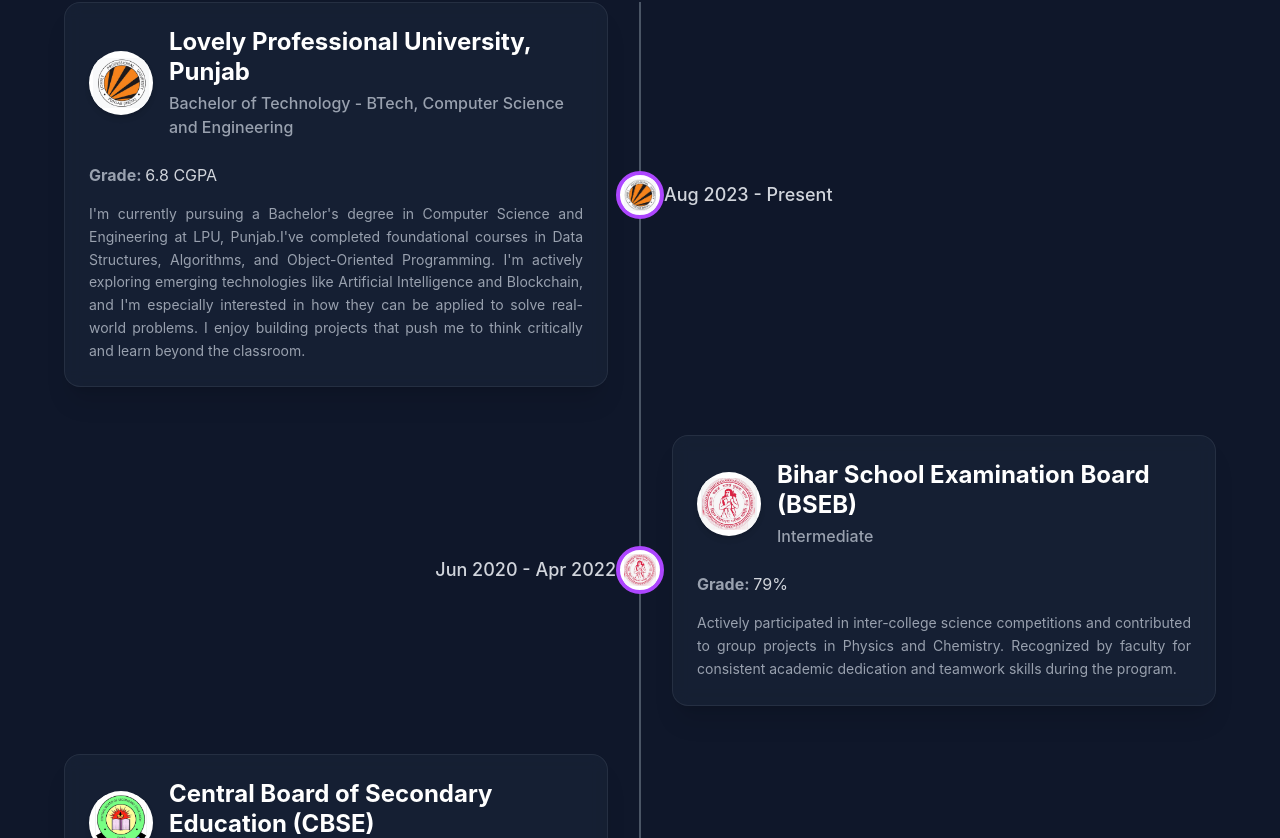
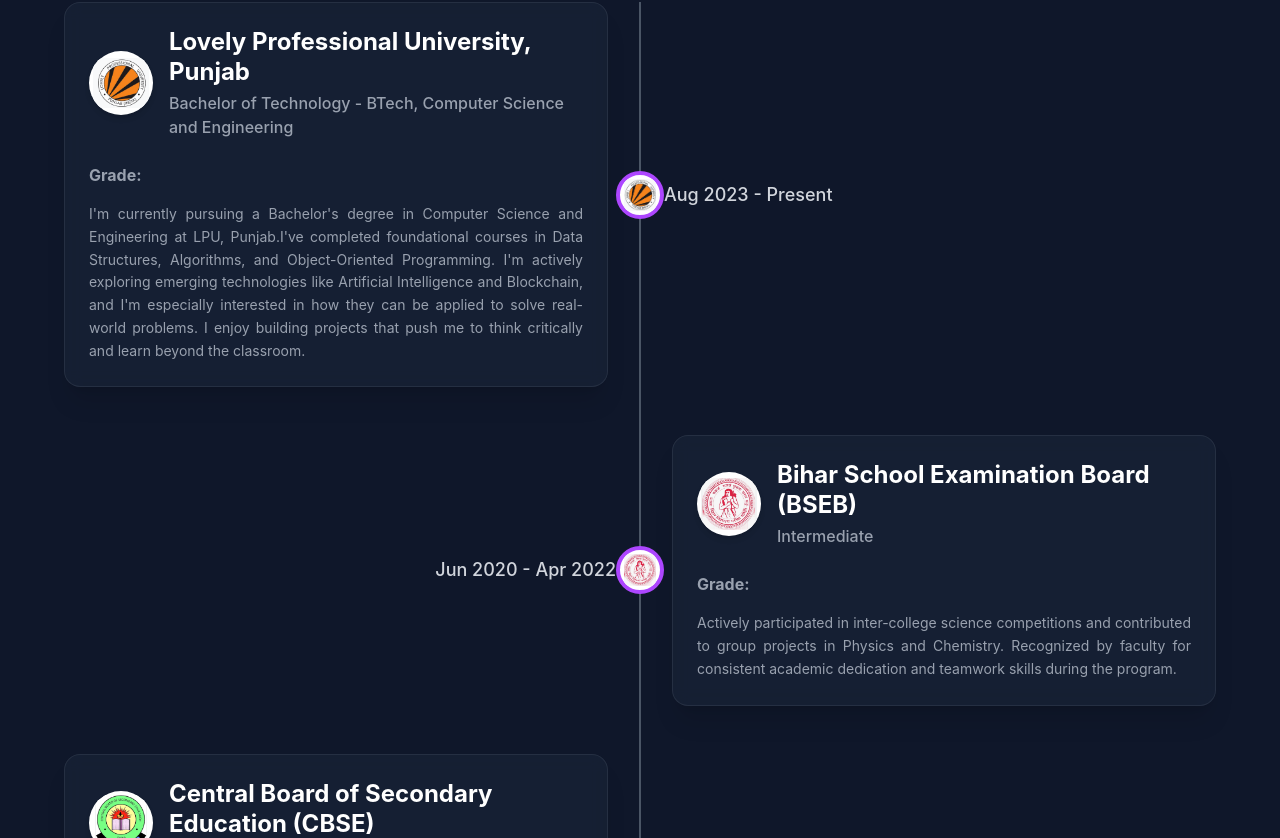
Before and after one commit to sudhanshu898/portfolio, a React (Vite) app in the folder my-portfolio/: page / in a window 1280 px wide. Shown: the part 2642-3480 px from the top of the page. Built offline with nearby package versions, Linux system fonts and the light colour scheme.

Commit message:
fix: route filename case issue for linux

```diff
--- a/my-portfolio/src/sections/Education.jsx
+++ b/my-portfolio/src/sections/Education.jsx
@@ -10,7 +10,6 @@
             school: "Lovely Professional University, Punjab",
             degree: "Bachelor of Technology - BTech, Computer Science and Engineering",
             date: "Aug 2023 - Present",
-            grade: "6.8 CGPA",
             description: "I'm currently pursuing a Bachelor's degree in Computer Science and Engineering at LPU, Punjab.I've completed foundational courses in Data Structures, Algorithms, and Object-Oriented Programming. I'm actively exploring emerging technologies like Artificial Intelligence and Blockchain, and I'm especially interested in how they can be applied to solve real-world problems. I enjoy building projects that push me to think critically and learn beyond the classroom.",
             logo: lpuLogo,
             position: "left"
@@ -20,7 +19,6 @@
             school: "Bihar School Examination Board (BSEB)",
             degree: "Intermediate",
             date: "Jun 2020 - Apr 2022",
-            grade: "79%",
             description: "Actively participated in inter-college science competitions and contributed to group projects in Physics and Chemistry. Recognized by faculty for consistent academic dedication and teamwork skills during the program.",
             logo: bsebLogo,
             position: "right"
@@ -30,7 +28,6 @@
             school: "Central Board of Secondary Education (CBSE)",
             degree: "Matriculation",
             date: "Jan 2018 - May 2020",
-            grade: "59%",
             description: "Attended Bramha High School, receiving a comprehensive education that laid the foundation for academic excellence and personal growth, shaping a well-rounded individual.",
             logo: cbseLogo,
             position: "left"
```
